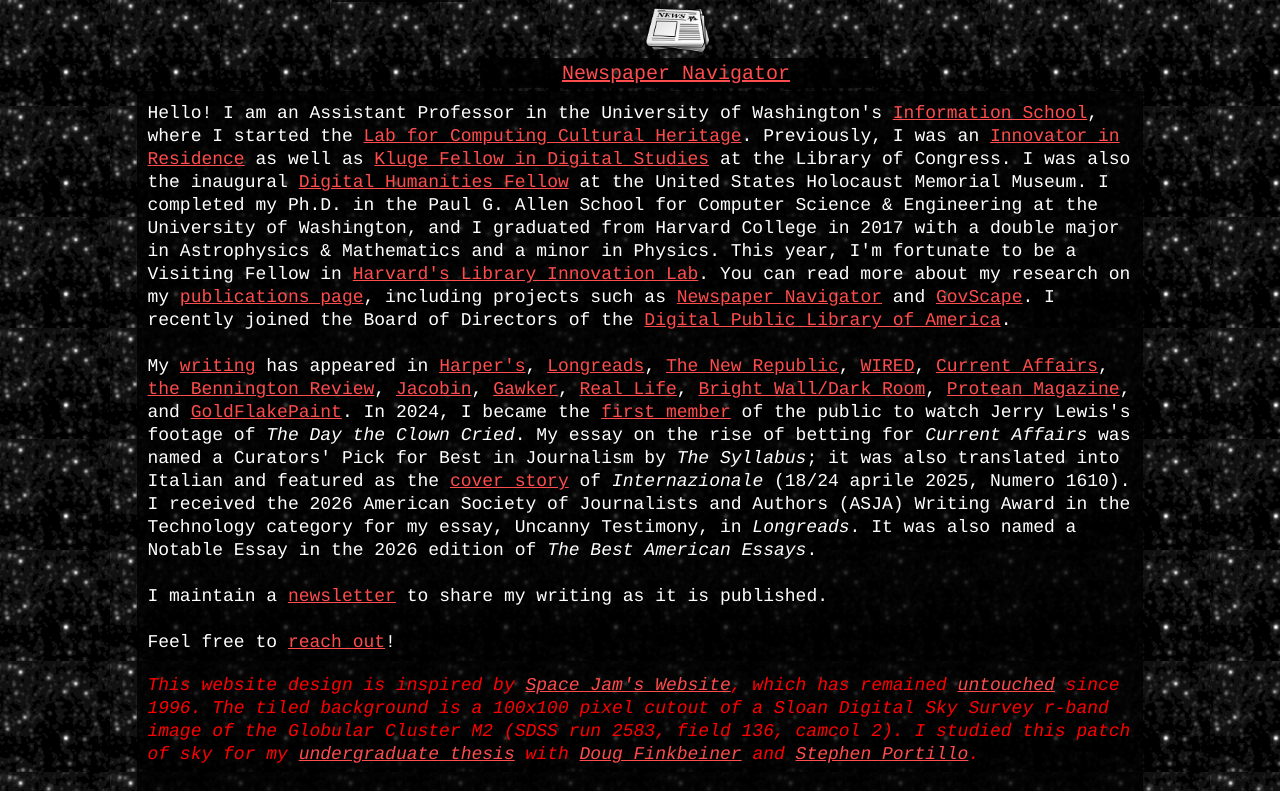
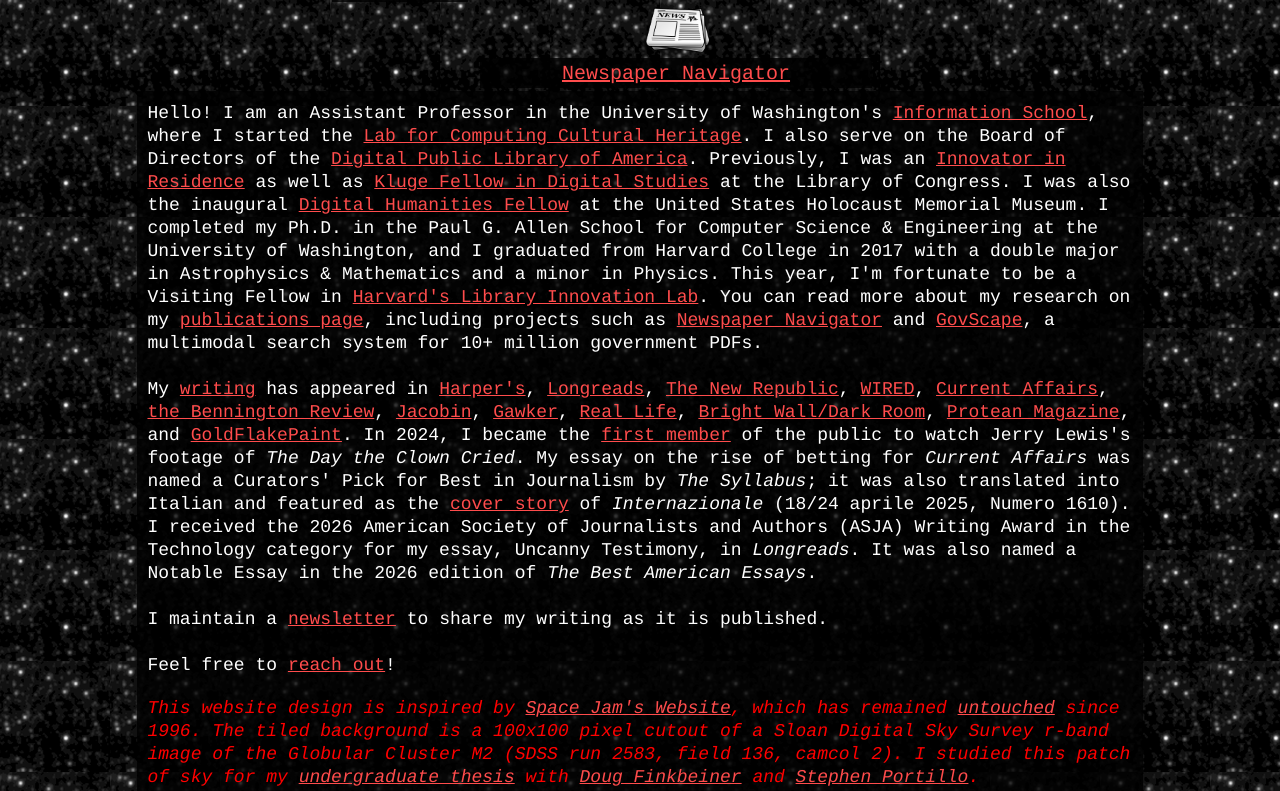
Before and after one commit to bcglee/bcglee.github.io, a plain HTML site: page index.html in a window 1280 px wide. Shown: the part 449-1240 px from the top of the page. Drawn offline with Linux system fonts and the light colour scheme.

Commit message:
Update index.html

```diff
--- a/index.html
+++ b/index.html
@@ -167,12 +167,13 @@
                 Hello! I am an Assistant Professor in the University of
                 Washington's <a href="https://ischool.uw.edu/">Information School</a>,
                 where I started the
-                <a href="https://l4cch.github.io/lab-website" target="_blank">Lab for Computing Cultural Heritage</a>. Previously, I was an <a href="https://labs.loc.gov/about/opportunities/innovator-in-residence-program">Innovator in Residence</a> as well as
+                <a href="https://l4cch.github.io/lab-website" target="_blank">Lab for Computing Cultural Heritage</a>. I also serve on the Board of Directors of the <a href="https://dp.la/about">Digital Public Library of America</a>.
+                Previously, I was an <a href="https://labs.loc.gov/about/opportunities/innovator-in-residence-program">Innovator in Residence</a> as well as
                 <a href="https://www.loc.gov/programs/john-w-kluge-center/chairs-fellowships/fellowships/kluge-fellowships-in-digital-studies/" target="_blank">
                 Kluge Fellow in Digital Studies</a> at the Library of Congress. I was also the inaugural <a href="https://www.ushmm.org/research/opportunities-for-academics/fellowships/digital" target="_blank">Digital Humanities Fellow</a> at the United States Holocaust
                 Memorial Museum. I completed my Ph.D. in the Paul G. Allen School for Computer Science & Engineering at the University of Washington, and I graduated from Harvard College in 2017 with a double major in Astrophysics & Mathematics and a minor in Physics.
                 This year, I'm fortunate to be a Visiting Fellow in <a href="https://lil.law.harvard.edu/about/">Harvard's Library Innovation Lab</a>. You can read more about my research on my <a href="/publications.html" target="_blank">publications page</a>,
-                including projects such as <a href="./newspaper-navigator.html" target="_blank">Newspaper Navigator</a> and <a href="https://govscape.net">GovScape</a>. I recently joined the Board of Directors of the <a href="https://dp.la/about">Digital Public Library of America</a>.
+                including projects such as <a href="./newspaper-navigator.html" target="_blank">Newspaper Navigator</a> and <a href="https://govscape.net">GovScape</a>, a multimodal search system for 10+ million government PDFs.
                 <br />
                 <br />
                 My <a href="essays.html">writing</a>
```
